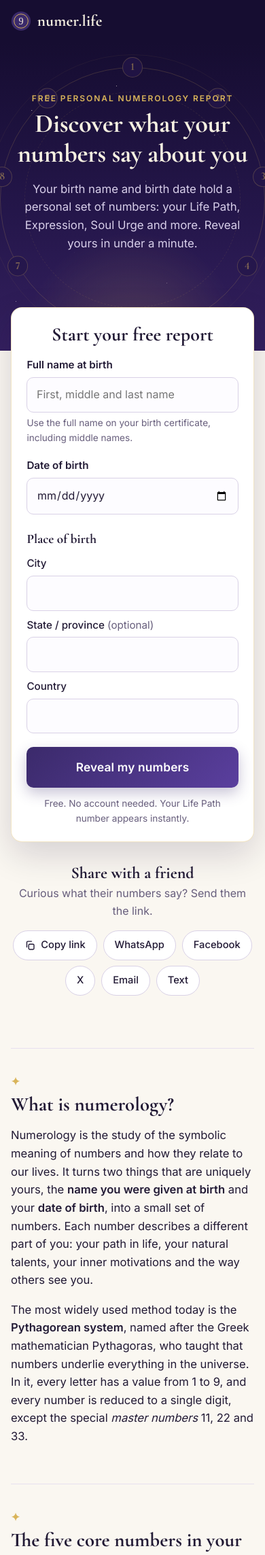
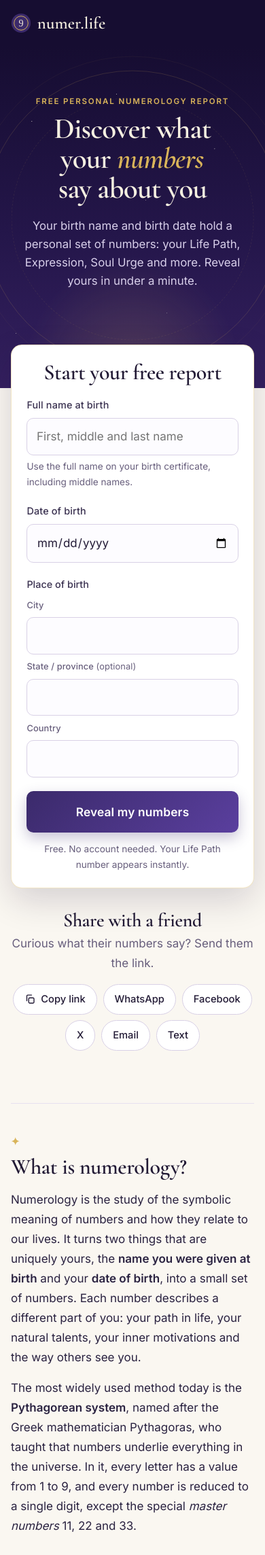
Before and after one commit to tapnet1/numerlife, a Flask app: page / in a window 390 px wide. Shown: the top 2288 px of the page at 68% size. Run offline with Flask 3, Linux system fonts and the light colour scheme; some libraries are stand-ins or nearby versions.

Commit message:
SEO length limits, keywords tag and refined typography
- Title 58 chars ('Free Numerology Report: Your Life Path Number | numer.life'); practitioner
  titles truncate the name to stay within 60
- Description 139 chars; keywords meta tag
- Typography: Cormorant Garamond 600 throughout with a gold italic accent on 'numbers' in
  the headline, larger tighter hero heading, balanced headings, ruled eyebrow, calmer form
  labels (legend matches labels), larger section headings, 1.0625rem body at 1.7 line height
- Hero wheel widened so its numbers never touch the headline; simplified on phones
- Tests: title <= 60 and description <= 140 on every page (incl. long practitioner names),
  keywords tag, share keeps the practitioner link after browsing and on the report page,
  a friend opening a shared link shares the same link (96 total)

Co-Authored-By: Claude Opus 5.5 <noreply@anthropic.com>
Claude-Session: https://claude.ai/code/session_01DFMY8EcV3yXnX4iABVhuAs

```diff
--- a/app.py
+++ b/app.py
@@ -44,8 +44,8 @@ BASE_URL = (os.environ.get("NUMER_BASE_URL") or "http://localhost:5000").rstrip(
 NOINDEX = os.environ.get("NUMER_NOINDEX", "1") != "0"
 SITE_NAME = "numer.life"
 SITE_DESCRIPTION = (
-    "Get your free numerology report. Enter your birth name and date of birth to reveal your "
-    "Life Path, Expression, Soul Urge, Personality and Birthday numbers and what they mean."
+    "Reveal your Life Path, Expression, Soul Urge and Birthday numbers free. "
+    "Enter your birth name and date for your personal numerology report."
 )
 
 ROLES = ("admin", "practitioner")
--- a/static/css/app.css
+++ b/static/css/app.css
@@ -4,6 +4,8 @@
   src: url("../fonts/cormorant-garamond-latin-600-normal.woff2") format("woff2"); }
 @font-face { font-family: "Cormorant Garamond"; font-weight: 700; font-style: normal; font-display: swap;
   src: url("../fonts/cormorant-garamond-latin-700-normal.woff2") format("woff2"); }
+@font-face { font-family: "Cormorant Garamond"; font-weight: 600; font-style: italic; font-display: swap;
+  src: url("../fonts/cormorant-garamond-latin-600-italic.woff2") format("woff2"); }
 @font-face { font-family: "Inter"; font-weight: 400; font-style: normal; font-display: swap;
   src: url("../fonts/inter-latin-400-normal.woff2") format("woff2"); }
 @font-face { font-family: "Inter"; font-weight: 500; font-style: normal; font-display: swap;
@@ -33,10 +35,12 @@
 }
 * { box-sizing: border-box; }
 html { scroll-behavior: smooth; }
-body { margin: 0; font-family: var(--sans); color: var(--ink); background: var(--bg); line-height: 1.6; -webkit-font-smoothing: antialiased; }
+body { margin: 0; font-family: var(--sans); font-size: 1.0625rem; color: #2a2240; background: var(--bg); line-height: 1.7; -webkit-font-smoothing: antialiased; text-rendering: optimizeLegibility; }
 a { color: var(--plum); }
 img, svg { max-width: 100%; }
-h1, h2, h3 { font-family: var(--serif); font-weight: 700; line-height: 1.15; color: var(--ink); }
+h1, h2, h3 { font-family: var(--serif); font-weight: 600; line-height: 1.1; letter-spacing: -.012em; color: var(--ink); text-wrap: balance; }
+p { text-wrap: pretty; }
+em { font-style: italic; }
 h1, h2, h3, .big-number, .meaning-n, .wheel-n, .letter-chart, .brand { font-variant-numeric: lining-nums; font-feature-settings: "lnum" 1; }
 .skip-link { position: absolute; left: -9999px; top: 0; background: var(--gold); color: var(--night); padding: .5rem 1rem; z-index: 10; }
 .skip-link:focus { left: 1rem; top: 1rem; }
@@ -47,7 +51,7 @@ h1, h2, h3, .big-number, .meaning-n, .wheel-n, .letter-chart, .brand { font-vari
 .topbar a, .topbar .link { color: var(--cream); text-decoration: none; }
 .topbar nav { display: flex; align-items: center; gap: 1.25rem; flex-wrap: wrap; font-size: .95rem; }
 .topbar nav a:hover, .topbar .link:hover { color: var(--gold); }
-.brand { display: flex; align-items: center; gap: .55rem; font-family: var(--serif); font-weight: 700; font-size: 1.45rem; letter-spacing: .01em; }
+.brand { display: flex; align-items: center; gap: .55rem; font-family: var(--serif); font-weight: 600; font-size: 1.55rem; letter-spacing: .005em; }
 
 .container { max-width: 980px; margin: 0 auto; padding: 2rem clamp(1rem, 4vw, 1.5rem); }
 
@@ -68,15 +72,17 @@ h1, h2, h3, .big-number, .meaning-n, .wheel-n, .letter-chart, .brand { font-vari
     linear-gradient(180deg, var(--night) 0%, var(--indigo) 55%, #34205f 100%);
 }
 .hero-inner { position: relative; z-index: 1; max-width: 46rem; margin: 0 auto; }
-.hero-band h1 { color: var(--cream); font-size: clamp(2.4rem, 6vw, 4.1rem); margin: .2rem 0 1rem; letter-spacing: -.01em; }
-.hero-band .lead { color: #d8cfea; font-size: clamp(1.05rem, 2.2vw, 1.2rem); max-width: 38rem; margin: 0 auto; }
-.eyebrow { text-transform: uppercase; letter-spacing: .16em; font-size: .75rem; font-weight: 600; color: var(--muted); margin: 0 0 .4rem; }
+.hero-band h1 { color: var(--cream); font-size: clamp(2.7rem, 7vw, 4.9rem); font-weight: 600; line-height: 1.02; margin: .5rem 0 1.25rem; letter-spacing: -.02em; }
+.hero-band h1 em { color: var(--gold); font-weight: 600; padding-right: .04em; }
+.hero-band .lead { color: #d8cfea; font-size: clamp(1.05rem, 2.2vw, 1.22rem); line-height: 1.6; max-width: 34rem; margin: 0 auto; font-weight: 400; }
+.eyebrow { text-transform: uppercase; letter-spacing: .22em; font-size: .72rem; font-weight: 600; color: var(--muted); margin: 0 0 .4rem; }
+.hero-band .eyebrow::before, .hero-band .eyebrow::after { content: ""; display: inline-block; width: 1.6rem; height: 1px; background: rgba(217,180,90,.6); vertical-align: middle; margin: 0 .7rem; }
 .hero-band .eyebrow { color: var(--gold); }
 .offered { display: inline-block; margin-top: 1.4rem; padding: .5rem 1.1rem; border-radius: 999px; background: rgba(217,180,90,.14); border: 1px solid rgba(217,180,90,.45); color: var(--gold-soft); }
 .offered strong { color: var(--cream); }
 
 /* decorative numerology wheel: two thin rings with 1-9 around the title */
-.hero-wheel { --w: min(560px, 94vw); position: absolute; left: 50%; top: calc(var(--w) / 2 + 2.25rem); width: var(--w); aspect-ratio: 1; transform: translate(-50%, -50%);
+.hero-wheel { --w: min(760px, 94vw); position: absolute; left: 50%; top: calc(var(--w) / 2 + 2.25rem); width: var(--w); aspect-ratio: 1; transform: translate(-50%, -50%);
   border-radius: 50%; border: 1px solid rgba(217,180,90,.28); pointer-events: none; }
 .hero-wheel::before { content: ""; position: absolute; inset: 9%; border-radius: 50%; border: 1px dashed rgba(217,180,90,.16); }
 .hero-wheel::after { content: ""; position: absolute; inset: -5%; border-radius: 50%; border: 1px solid rgba(217,180,90,.1); }
@@ -91,17 +97,18 @@ h1, h2, h3, .big-number, .meaning-n, .wheel-n, .letter-chart, .brand { font-vari
 .card.narrow { max-width: 26rem; margin: 0 auto; }
 .form-card { max-width: 42rem; margin: 0 auto 2rem; }
 .form-card.lifted { position: relative; z-index: 2; margin-top: clamp(-7.5rem, -12vw, -6rem); box-shadow: var(--shadow); border-color: rgba(217,180,90,.35); padding: clamp(1.4rem, 4vw, 2.2rem); }
-.form-title { font-size: 1.75rem; margin: 0 0 .5rem; text-align: center; }
-label { display: block; font-weight: 600; font-size: .95rem; margin: 1.1rem 0 .35rem; }
+.form-title { font-size: 2rem; margin: 0 0 .25rem; text-align: center; }
+.form-title + form, .form-title + .flash { margin-top: .5rem; }
+label { display: block; font-weight: 500; font-size: .9rem; letter-spacing: .01em; color: #3a3150; margin: 1.15rem 0 .4rem; }
 input[type=email], input[type=password], input[type=text], input[type=date], input[type=tel] {
   width: 100%; padding: .75rem .85rem; border: 1px solid #d9d1e6; border-radius: 10px; font: inherit; color: var(--ink); background: #fdfcff; transition: border-color .15s, box-shadow .15s; }
 input:focus { outline: none; border-color: var(--plum); box-shadow: 0 0 0 4px rgba(90,63,158,.15); }
 .hint { color: var(--muted); font-size: .85rem; margin: .35rem 0 0; }
 .optional { color: var(--muted); font-weight: 400; }
 fieldset { border: 0; padding: 0; margin: 1.3rem 0 0; }
-legend { font-family: var(--serif); font-weight: 700; font-size: 1.2rem; padding: 0; }
+legend { font-weight: 500; font-size: .9rem; color: #3a3150; padding: 0; }
 .grid-3 { display: grid; grid-template-columns: repeat(3, 1fr); gap: .8rem; }
-.grid-3 label { font-weight: 500; margin-top: .55rem; }
+.grid-3 label { font-size: .8rem; color: var(--muted); margin-top: .45rem; }
 button { margin-top: 1.25rem; padding: .7rem 1.25rem; border: 0; border-radius: 10px; background: var(--violet); color: #fff; font: inherit; font-weight: 600; cursor: pointer; }
 button.primary { width: 100%; padding: 1rem 1.2rem; font-size: 1.08rem; letter-spacing: .01em; background: linear-gradient(135deg, var(--violet), var(--plum)); box-shadow: 0 8px 20px rgba(59,42,107,.28); transition: transform .15s, box-shadow .15s; }
 button.primary:hover { transform: translateY(-1px); box-shadow: 0 12px 26px rgba(59,42,107,.34); }
@@ -120,7 +127,7 @@ form.inline { display: inline; }
 
 /* ---- Share bar ---- */
 .share { max-width: 42rem; margin: 0 auto 3rem; text-align: center; }
-.share-title { font-size: 1.5rem; margin: 0; }
+.share-title { font-size: 1.75rem; margin: 0; }
 .share-sub { color: var(--muted); margin: .25rem 0 1rem; }
 .share-buttons { display: flex; flex-wrap: wrap; justify-content: center; gap: .55rem; }
 .share-btn { display: inline-flex; align-items: center; gap: .45rem; margin: 0; padding: .55rem 1rem; border-radius: 999px; border: 1px solid #d9d1e6; background: #fff; color: var(--ink); font-size: .92rem; font-weight: 500; text-decoration: none; cursor: pointer; transition: border-color .15s, background .15s; }
@@ -134,13 +141,14 @@ form.inline { display: inline; }
 /* ---- Educational content ---- */
 .content { max-width: 52rem; margin: 0 auto; }
 .content-section { padding: 2.5rem 0; border-top: 1px solid var(--line); }
-.content-section h2 { font-size: clamp(1.8rem, 4vw, 2.3rem); margin: 0 0 1rem; }
-.content-section h2::before { content: "✦"; display: block; color: var(--gold); font-size: 1rem; margin-bottom: .4rem; }
-.content-section h3 { font-size: 1.35rem; margin: 1.5rem 0 .5rem; }
-.content-section p { font-size: 1.04rem; }
+.content-section { padding: 3rem 0; }
+.content-section h2 { font-size: clamp(2rem, 4.5vw, 2.7rem); margin: 0 0 1.1rem; }
+.content-section h2::before { content: "✦"; display: block; color: var(--gold); font-size: .95rem; letter-spacing: .5em; margin-bottom: .6rem; }
+.content-section h3 { font-size: 1.45rem; margin: 1.8rem 0 .5rem; }
+.content-section > p { max-width: 64ch; }
 .core-grid { display: grid; grid-template-columns: repeat(auto-fit, minmax(15rem, 1fr)); gap: 1rem; }
 .core-card { background: #fff; border: 1px solid var(--line); border-radius: 14px; padding: 1.2rem 1.25rem; }
-.core-card h3 { margin: 0; font-size: 1.35rem; }
+.core-card h3 { margin: 0; font-size: 1.5rem; }
 .core-from { color: #9b7a2a; font-size: .7rem; text-transform: uppercase; letter-spacing: .1em; font-weight: 600; margin: .2rem 0 .5rem; }
 .core-card p:last-child { margin: 0; font-size: .97rem; }
 .table-wrap { overflow-x: auto; }
@@ -153,14 +161,14 @@ form.inline { display: inline; }
 .meaning-grid { display: grid; grid-template-columns: repeat(auto-fit, minmax(14.5rem, 1fr)); gap: 1rem; }
 .meaning-card { position: relative; background: #fff; border: 1px solid var(--line); border-radius: 14px; padding: 1.1rem 1.2rem 1.1rem 4.4rem; }
 .meaning-n { position: absolute; left: 1rem; top: 1.05rem; width: 2.6rem; height: 2.6rem; border-radius: 50%; display: grid; place-items: center; background: var(--indigo); color: var(--gold); font-family: var(--serif); font-weight: 700; font-size: 1.3rem; border: 2px solid var(--gold); }
-.meaning-card h3 { margin: 0 0 .3rem; font-size: 1.2rem; }
+.meaning-card h3 { margin: 0 0 .3rem; font-size: 1.3rem; }
 .meaning-card p { margin: 0; font-size: .93rem; color: #3e3552; }
 .faq details { background: #fff; border: 1px solid var(--line); border-radius: 12px; margin-bottom: .6rem; }
 .faq summary { cursor: pointer; list-style: none; padding: 1rem 3rem 1rem 1.2rem; position: relative; }
 .faq summary::-webkit-details-marker { display: none; }
 .faq summary::after { content: "+"; position: absolute; right: 1.2rem; top: 50%; transform: translateY(-50%); font-size: 1.5rem; color: var(--plum); }
 .faq details[open] summary::after { content: "–"; }
-.faq summary h3 { display: inline; margin: 0; font-size: 1.2rem; }
+.faq summary h3 { display: inline; margin: 0; font-size: 1.3rem; }
 .faq-a { padding: 0 1.2rem 1rem; }
 .faq-a p { margin: 0; }
 .cta { text-align: center; margin: 2rem 0 1rem; padding: 2.5rem 1.5rem; border-radius: 20px; color: var(--cream);
@@ -199,6 +207,10 @@ th, td { text-align: left; padding: .55rem; border-bottom: 1px solid var(--line)
 .footer a { color: var(--gold-soft); }
 .footer-brand { font-family: var(--serif); font-weight: 700; font-size: 1.4rem; color: var(--cream); }
 
+@media (max-width: 900px) and (min-width: 641px) {
+  .hero-wheel { --w: 96vw; }
+  .wheel-n { opacity: .6; }
+}
 @media (max-width: 640px) {
   .grid-3, .numbers { grid-template-columns: 1fr; }
   .grid-3 { gap: 0; }
@@ -207,7 +219,9 @@ th, td { text-align: left; padding: .55rem; border-bottom: 1px solid var(--line)
   table:not(.letter-chart) { display: block; overflow-x: auto; }
   .letter-chart { font-size: 1.05rem; border-spacing: 3px; }
   .letter-chart th, .letter-chart td { width: 2.1rem; height: 2.1rem; }
-  .wheel-n { width: 1.9rem; height: 1.9rem; margin: -.95rem 0 0 -.95rem; font-size: 1rem; }
-  .hero-wheel { --w: 100vw; opacity: .7; }
+  .wheel-n { display: none; }
+  .hero-wheel { --w: 112vw; opacity: .6; }
+  .hero-band .eyebrow::before, .hero-band .eyebrow::after { display: none; }
+  .hero-band .eyebrow { letter-spacing: .16em; }
 }
 @media (prefers-reduced-motion: reduce) { html { scroll-behavior: auto; } button.primary { transition: none; } }
--- a/templates/base.html
+++ b/templates/base.html
@@ -3,8 +3,9 @@
 <head>
   <meta charset="utf-8">
   <meta name="viewport" content="width=device-width, initial-scale=1">
-  <title>{% block title %}Free Numerology Report: Life Path, Expression &amp; Soul Urge Numbers | {{ site_name }}{% endblock %}</title>
+  <title>{% block title %}Free Numerology Report: Your Life Path Number | {{ site_name }}{% endblock %}</title>
   <meta name="description" content="{% block description %}{{ site_description }}{% endblock %}">
+  <meta name="keywords" content="{% block keywords %}numerology, free numerology report, life path number, numerology calculator, expression number, soul urge number, personality number, birthday number, master numbers, Pythagorean numerology{% endblock %}">
   {% if noindex %}<meta name="robots" content="noindex, nofollow">{% else %}<meta name="robots" content="index, follow, max-image-preview:large">{% endif %}
   {% set canonical = base_url ~ (canonical_path if canonical_path is defined else request.path) %}
   <link rel="canonical" href="{{ canonical }}">
@@ -26,7 +27,7 @@
   <meta name="theme-color" content="#24164a">
   <link rel="icon" href="{{ url_for('static', filename='favicon.svg') }}" type="image/svg+xml">
   <link rel="apple-touch-icon" href="{{ url_for('static', filename='img/apple-touch-icon.png') }}">
-  <link rel="preload" href="{{ url_for('static', filename='fonts/cormorant-garamond-latin-700-normal.woff2') }}" as="font" type="font/woff2" crossorigin>
+  <link rel="preload" href="{{ url_for('static', filename='fonts/cormorant-garamond-latin-600-normal.woff2') }}" as="font" type="font/woff2" crossorigin>
   <link rel="preload" href="{{ url_for('static', filename='fonts/inter-latin-400-normal.woff2') }}" as="font" type="font/woff2" crossorigin>
   <link rel="stylesheet" href="{{ url_for('static', filename='css/app.css') }}">
   {% block structured_data %}{% endblock %}
--- a/templates/home.html
+++ b/templates/home.html
@@ -2,9 +2,9 @@
 {% from "_share.html" import share_bar %}
 {% set canonical_path = "/" %}
 {% block body_class %}page-home{% endblock %}
-{% block title %}{% if practitioner %}Free Numerology Report from {{ practitioner.display_name }} | {{ site_name }}{% else %}Free Numerology Report: Life Path, Expression &amp; Soul Urge Numbers | {{ site_name }}{% endif %}{% endblock %}
-{% block description %}Get your free numerology report. Enter your birth name and date of birth to reveal your Life Path, Expression, Soul Urge, Personality and Birthday numbers and what they mean.{% endblock %}
-{% block og_title %}Discover what your numbers say about you: free numerology report{% endblock %}
+{% block title %}{% if practitioner %}Free Numerology Report from {{ practitioner.display_name | truncate(19, True, "", 0) | trim }} | {{ site_name }}{% else %}Free Numerology Report: Your Life Path Number | {{ site_name }}{% endif %}{% endblock %}
+{% block description %}Reveal your Life Path, Expression, Soul Urge and Birthday numbers free. Enter your birth name and date for your personal numerology report.{% endblock %}
+{% block og_title %}Discover what your numbers say about you{% endblock %}
 
 {% block structured_data %}
 <script type="application/ld+json">
@@ -40,7 +40,7 @@
 <section class="hero-band">
   <div class="hero-inner">
     <p class="eyebrow">Free personal numerology report</p>
-    <h1>Discover what your numbers say about you</h1>
+    <h1>Discover what your <em>numbers</em> say about you</h1>
     <p class="lead">Your birth name and birth date hold a personal set of numbers: your Life Path, Expression, Soul Urge and more. Reveal yours in under a minute.</p>
     {% if practitioner %}
       <p class="offered">Your report is offered by <strong>{{ practitioner.display_name }}</strong></p>
```
Also changed, not shown: tests/test_home_seo.py (+35 -1 lines), static/fonts/cormorant-garamond-latin-600-italic.woff2 (added).
